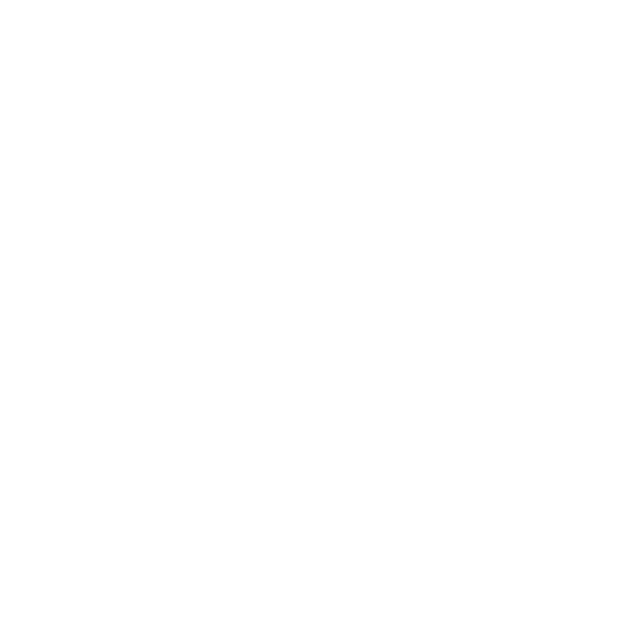
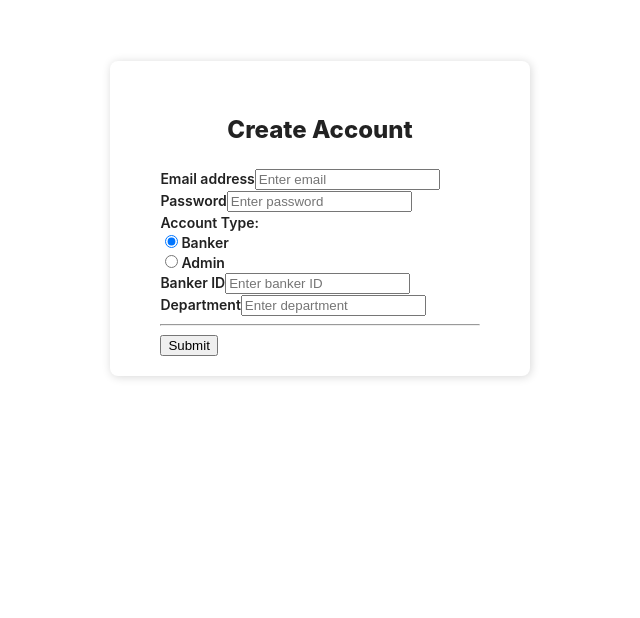
Before and after one commit to Saraahmedd/APEXBank, a React (Create React App) app in the folder ms3/: page /admin/createaccount in a window 1280 px wide. Before the commit this address had no page. Shown: the part 182-800 px from the top of the page, without its empty margins (320-960 px from the left). Built offline with nearby package versions, Linux system fonts and the light colour scheme.

Commit message:
AdminScreen: create admin or banker account done

```diff
--- a/ms3/src/App.js
+++ b/ms3/src/App.js
@@ -32,12 +32,12 @@
 import AdminTermsAndConditions from "./screens/admin/AdminTermsAndConditions";
 import About from "./screens/client/About";
 import Contact from "./screens/client/Contact";
-
 import ViewClientsScreen from "./screens/banker/ViewClientsScreen";
 import SearchForClient from "./screens/banker/SearchForClient";
 import BankerPrivacyPolicy from "./screens/banker/BankerPrivacyPolicy";
 import BankerTermsAndConditions from "./screens/banker/BankerTermsAndConditions";
 import ViewTransaction from "./screens/banker/ViewTransactions";
+import CreateNewAccount from "./screens/admin/CreateNewAccount";
 
 function App() {
   return (
@@ -67,7 +67,8 @@
           </Route>
           <Route
             path="/bankAccount/transaction"
-            element={<BankAccountTransactionsScreen />}>
+            element={<BankAccountTransactionsScreen />}
+          >
             {" "}
           </Route>
           <Route path="/bills" element={<BillsScreen />}>
@@ -78,7 +79,8 @@
           </Route>
           <Route
             path="/creditCardApplication"
-            element={<CreditCardApplicationScreen />}>
+            element={<CreditCardApplicationScreen />}
+          >
             {" "}
           </Route>
           <Route path="/loanApplication" element={<LoanApplicationScree />}>
@@ -104,71 +106,87 @@
           {/* Banker */}
           <Route
             path="/banker/login"
-            element={<BankerLoginScreen></BankerLoginScreen>}></Route>
+            element={<BankerLoginScreen></BankerLoginScreen>}
+          ></Route>
           <Route
             path="/banker/homescreen"
-            element={<BankerHomeScreen></BankerHomeScreen>}></Route>
+            element={<BankerHomeScreen></BankerHomeScreen>}
+          ></Route>
           <Route
             path="/banker/viewclients"
-            element={<SearchForClient></SearchForClient>}></Route>
+            element={<SearchForClient></SearchForClient>}
+          ></Route>
           <Route
             path="/banker/viewclientdata/:id"
-            element={<ViewClientDataScreen></ViewClientDataScreen>}></Route>
+            element={<ViewClientDataScreen></ViewClientDataScreen>}
+          ></Route>
           <Route
             path="/banker/viewclienttransactions"
             element={
               <ViewClientTransactionsScreen></ViewClientTransactionsScreen>
-            }></Route>
+            }
+          ></Route>
           <Route
             path="/banker/viewcreditcards/:id"
-            element={<ViewCreditCardDetails></ViewCreditCardDetails>}></Route>
+            element={<ViewCreditCardDetails></ViewCreditCardDetails>}
+          ></Route>
           <Route
             path="/banker/viewloans/:id"
-            element={<ViewLoanDataScreen></ViewLoanDataScreen>}></Route>
+            element={<ViewLoanDataScreen></ViewLoanDataScreen>}
+          ></Route>
           <Route
             path="/banker/viewreports/:id"
-            element={<ViewReports></ViewReports>}></Route>
+            element={<ViewReports></ViewReports>}
+          ></Route>
           <Route
             path="/banker/viewsingleCC"
-            element={<ViewSingleCC></ViewSingleCC>}></Route>
+            element={<ViewSingleCC></ViewSingleCC>}
+          ></Route>
           <Route
             path="/banker/viewsingleloan"
-            element={<ViewSingleLoan></ViewSingleLoan>}></Route>
+            element={<ViewSingleLoan></ViewSingleLoan>}
+          ></Route>
 
           <Route
             path="/banker/viewtransactions"
-            element={<ViewTransaction></ViewTransaction>}></Route>
+            element={<ViewTransaction></ViewTransaction>}
+          ></Route>
 
           <Route
             path="/banker/privacypolicy"
-            element={<BankerPrivacyPolicy></BankerPrivacyPolicy>}></Route>
+            element={<BankerPrivacyPolicy></BankerPrivacyPolicy>}
+          ></Route>
 
           <Route
             path="/banker/termsandconditions"
-            element={
-              <BankerTermsAndConditions></BankerTermsAndConditions>
-            }></Route>
+            element={<BankerTermsAndConditions></BankerTermsAndConditions>}
+          ></Route>
           {/* Admin */}
 
           <Route
             path="/admin/homescreen"
-            element={<AdminHomeScreen></AdminHomeScreen>}></Route>
+            element={<AdminHomeScreen></AdminHomeScreen>}
+          ></Route>
           <Route
             path="/admin/login"
-            element={<AdminLoginScreen></AdminLoginScreen>}></Route>
+            element={<AdminLoginScreen></AdminLoginScreen>}
+          ></Route>
+          <Route
+            path="/admin/createaccount"
+            element={<CreateNewAccount></CreateNewAccount>}
+          ></Route>
           <Route
             path="/admin/technicalissues"
-            element={
-              <AdminTechnicalIssuesScreen></AdminTechnicalIssuesScreen>
-            }></Route>
+            element={<AdminTechnicalIssuesScreen></AdminTechnicalIssuesScreen>}
+          ></Route>
           <Route
             path="/admin/privacypolicy"
-            element={<AdminPrivacyPolicy></AdminPrivacyPolicy>}></Route>
+            element={<AdminPrivacyPolicy></AdminPrivacyPolicy>}
+          ></Route>
           <Route
             path="/admin/termsandconditions"
-            element={
-              <AdminTermsAndConditions></AdminTermsAndConditions>
-            }></Route>
+            element={<AdminTermsAndConditions></AdminTermsAndConditions>}
+          ></Route>
         </Routes>
       </Router>
     </>
--- a/ms3/src/components/adminSidebar.js
+++ b/ms3/src/components/adminSidebar.js
@@ -41,45 +41,65 @@
             <NavLink
               exact
               to="/admin/homescreen"
-              activeClassName="activeClicked">
+              activeClassName="activeClicked"
+            >
               <CDBSidebarMenuItem
                 id="home"
                 className="text-primary a"
-                icon="columns">
+                icon="columns"
+              >
                 Homescreen
               </CDBSidebarMenuItem>
             </NavLink>
             <NavLink
               exact
               to="/admin/technicalissues"
-              activeClassName="activeClicked">
+              activeClassName="activeClicked"
+            >
               <CDBSidebarMenuItem
                 id="technicalissues"
                 className="text-primary a"
-                icon="table">
+                icon="table"
+              >
                 Technical Issues
               </CDBSidebarMenuItem>
             </NavLink>
-
+            <NavLink
+              exact
+              to="/admin/createaccount"
+              activeClassName="activeClicked"
+            >
+              <CDBSidebarMenuItem
+                id="technicalissues"
+                className="text-primary a"
+                icon="table"
+              >
+                Create Account
+              </CDBSidebarMenuItem>
+            </NavLink>
             <NavLink
               exact
               to="/admin/termsandconditions"
-              activeClassName="activeClicked">
+              activeClassName="activeClicked"
+            >
               <CDBSidebarMenuItem
                 id="termsandconditions"
                 className="text-primary a"
-                icon="book">
+                icon="book"
+              >
                 Terms and Conditions
               </CDBSidebarMenuItem>
             </NavLink>
             <NavLink
               exact
               to="/admin/privacypolicy"
-              activeClassName="activeClicked">
+              activeClassName="activeClicked"
+            >
               <CDBSidebarMenuItem
                 id="privacypolicy"
                 className="text-primary a"
-                icon="sign">
+                icon="sign"
+              >
                 Privacy Policy
               </CDBSidebarMenuItem>
             </NavLink>
--- /dev/null
+++ b/ms3/src/screens/admin/CreateNewAccount.js
@@ -0,0 +1,168 @@
+import React, { useState } from "react";
+import { Routes, Route, useNavigate } from "react-router-dom";
+import Footer from "../../components/footer";
+import "../banker/styles/bankerLogin.css";
+
+export default function () {
+  const navigate = useNavigate();
+  const [warning, setWarning] = useState("");
+  const [accountType, setAccountType] = useState("banker");
+  const [bankerId, setBankerId] = useState("");
+  const [department, setDepartment] = useState("");
+  const [adminId, setAdminId] = useState("");
+
+  const handleAccountTypeChange = (e) => {
+    setAccountType(e.target.value);
+  };
+
+  const handleBankerIdChange = (e) => {
+    setBankerId(e.target.value);
+  };
+
+  const handleDepartmentChange = (e) => {
+    setDepartment(e.target.value);
+  };
+
+  const handleAdminIdChange = (e) => {
+    setAdminId(e.target.value);
+  };
+
+  const Submit = (e) => {
+    const email = document.getElementById("email").value;
+    const password = document.getElementById("password").value;
+    // const bankerId = document.getElementById("bankerId").value;
+    // const bankerDept = document.getElementById("bankerDept").value;
+    // const adminId = document.getElementById("adminId").value;
+
+    if (!email || !password) {
+      setWarning("Missing fields! Please fill out the full form");
+    } else {
+      // Perform account creation logic based on the selected accountType
+      if (accountType === "banker") {
+        if (
+          !document.getElementById("bankerId").value ||
+          !document.getElementById("bankerDept").value
+        ) {
+          setWarning("Missing fields! Please fill out the full form");
+        } else {
+          setWarning("");
+        }
+      } else if (accountType === "admin") {
+        if (!document.getElementById("adminId").value) {
+          setWarning("Missing fields! Please fill out the full form");
+        } else {
+          setWarning("");
+        }
+      }
+    }
+  };
+
+  return (
+    <>
+      <div className="Auth-form-container bg-light">
+        <form className="Auth-form">
+          <div className="Auth-form-content">
+            <h3 className="Auth-form-title">Create Account</h3>
+            <div className="form-group mt-3">
+              <label>Email address</label>
+              <input
+                type="email"
+                className="form-control mt-1"
+                placeholder="Enter email"
+                id="email"
+              />
+            </div>
+            <div className="form-group mt-3">
+              <label>Password</label>
+              <input
+                type="password"
+                className="form-control mt-1"
+                placeholder="Enter password"
+                id="password"
+              />
+            </div>
+            <div className="form-group mt-3">
+              <label>Account Type:</label>
+              <div className="form-check">
+                <input
+                  className="form-check-input"
+                  type="radio"
+                  name="accountType"
+                  value="banker"
+                  checked={accountType === "banker"}
+                  onChange={handleAccountTypeChange}
+                />
+                <label className="form-check-label">Banker</label>
+              </div>
+              <div className="form-check">
+                <input
+                  className="form-check-input"
+                  type="radio"
+                  name="accountType"
+                  value="admin"
+                  checked={accountType === "admin"}
+                  onChange={handleAccountTypeChange}
+                />
+                <label className="form-check-label">Admin</label>
+              </div>
+            </div>
+            {accountType === "banker" ? (
+              <div>
+                <div className="form-group mt-3">
+                  <label>Banker ID</label>
+                  <input
+                    type="text"
+                    id="bankerId"
+                    className="form-control mt-1"
+                    placeholder="Enter banker ID"
+                    value={bankerId}
+                    onChange={handleBankerIdChange}
+                  />
+                </div>
+                <div className="form-group mt-3">
+                  <label>Department</label>
+                  <input
+                    type="text"
+                    id="bankerDept"
+                    className="form-control mt-1"
+                    placeholder="Enter department"
+                    value={department}
+                    onChange={handleDepartmentChange}
+                  />
+                </div>
+              </div>
+            ) : (
+              <div className="form-group mt-3">
+                <label>Admin ID</label>
+                <input
+                  type="text"
+                  id="adminId"
+                  className="form-control mt-1"
+                  placeholder="Enter admin ID"
+                  value={adminId}
+                  onChange={handleAdminIdChange}
+                />
+              </div>
+            )}
+            <hr />
+            {warning && (
+              <div className="alert alert-danger" role="alert" id="warning">
+                {warning}
+              </div>
+            )}
+            <div className="d-grid gap-2 mt-3">
+              <button
+                type="button"
+                className="btn btn-primary"
+                onClick={Submit}
+              >
+                Submit
+              </button>
+            </div>
+          </div>
+        </form>
+      </div>
+      <Footer></Footer>
+    </>
+  );
+}
```
Also changed, not shown: ms3/src/screens/banker/BankerHomeScreen.js (+10 -5 lines), ms3/src/screens/banker/ViewLoanDataScreen.js (+6 -3 lines), 1 other file (tests, documents, lock files or other folders).
